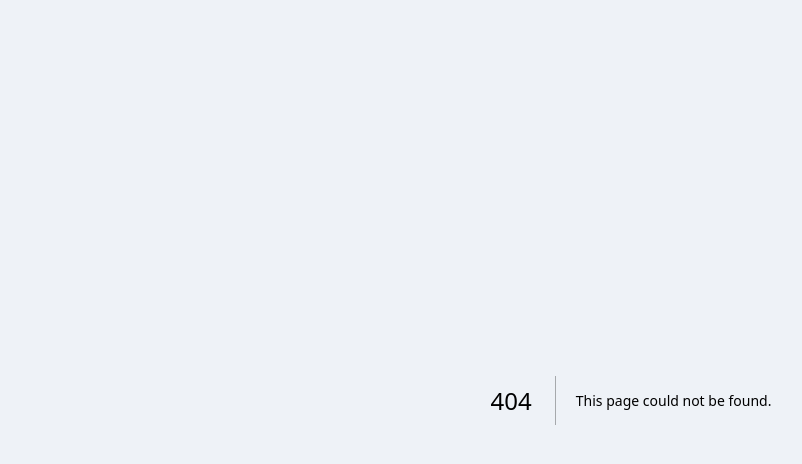
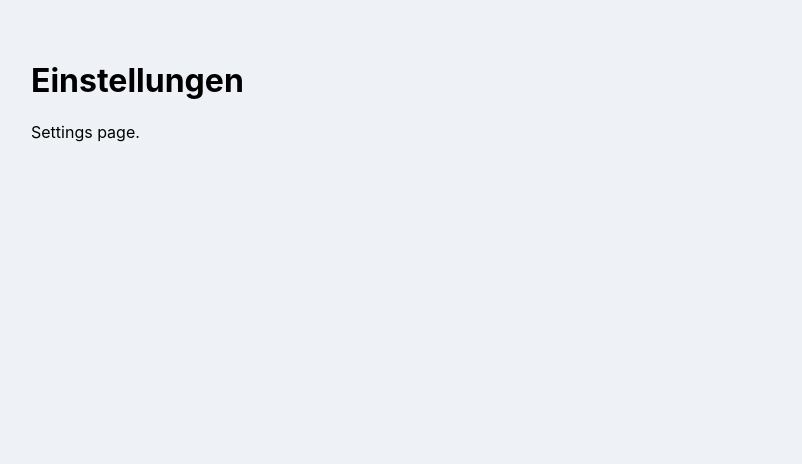
Before and after one commit to jobflow-app/jobflow-app, a Next.js app: page /settings in a window 1280 px wide. Before the commit this address had no page. Shown: the top 464 px of the page, without its empty margins (9-811 px from the left). Built offline with nearby package versions, Linux system fonts and the light colour scheme.

Commit message:
Create page.jsx

```diff
--- /dev/null
+++ b/app/settings/page.jsx
@@ -0,0 +1,8 @@
+export default function SettingsPage() {
+  return (
+    <main style={{ padding: 40 }}>
+      <h1>Einstellungen</h1>
+      <p>Settings page.</p>
+    </main>
+  )
+}
```
